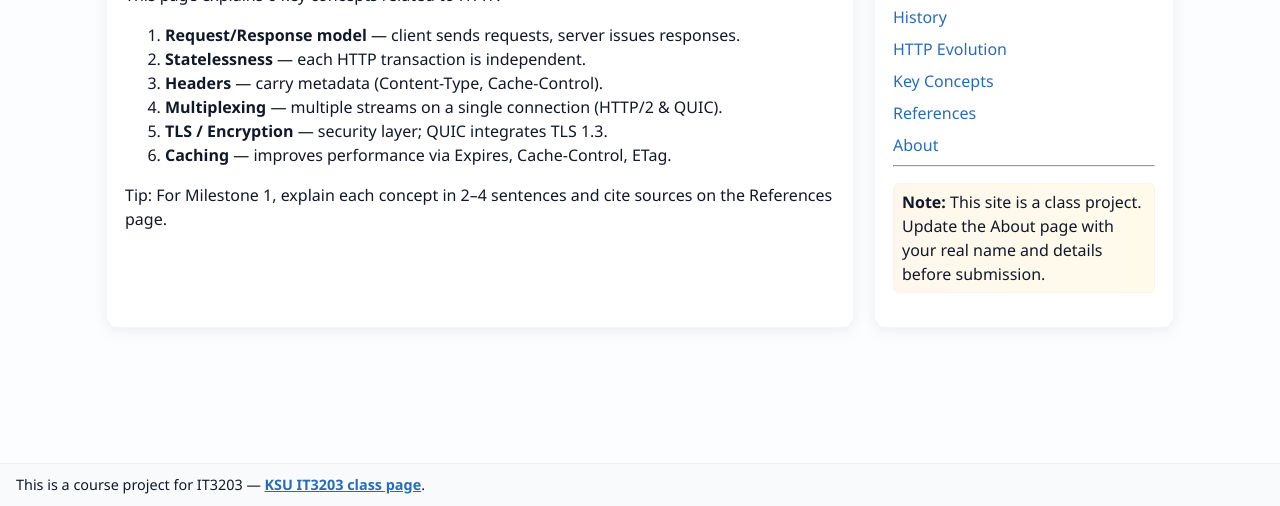
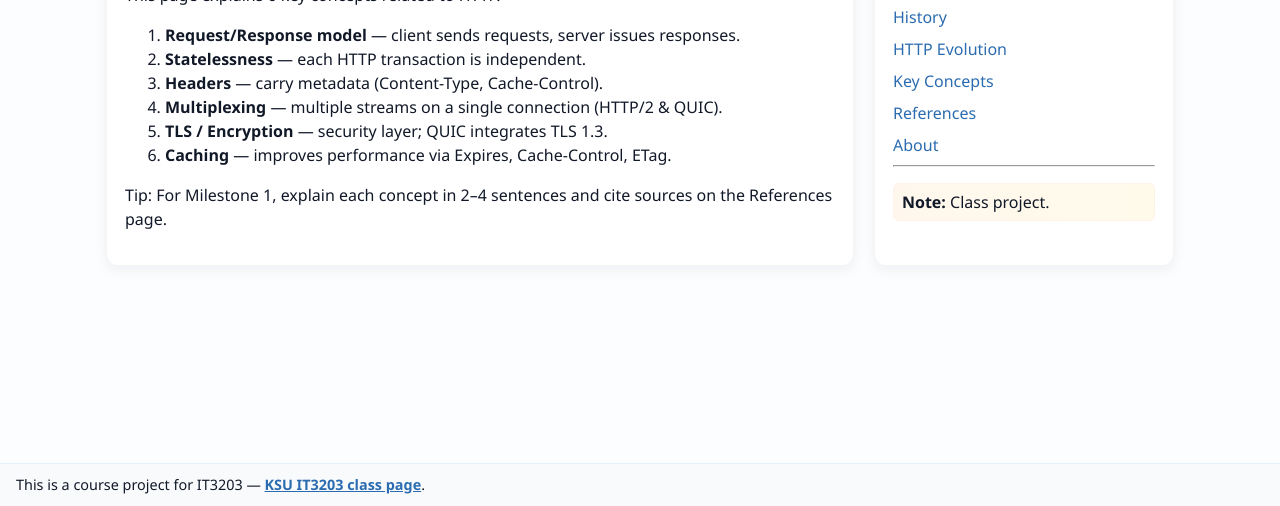
Before and after one commit to Filimon-Tesfaye/Milestone-Project-, a plain HTML site: page keyconcepts.html in a window 1280 px wide. Shown: the part 294-800 px from the top of the page. Drawn offline with Linux system fonts and the light colour scheme.

Commit message:
Update keyconcepts.html

```diff
--- a/keyconcepts.html
+++ b/keyconcepts.html
@@ -63,7 +63,7 @@
         <li><a href="about.html">About</a></li>
       </ul>
       <hr>
-      <p class="highlight"><strong>Note:</strong> This site is a class project. Update the About page with your real name and details before submission.</p>
+      <p class="highlight"><strong>Note:</strong> Class project.</p>
     </aside>
   </main>
 
```
